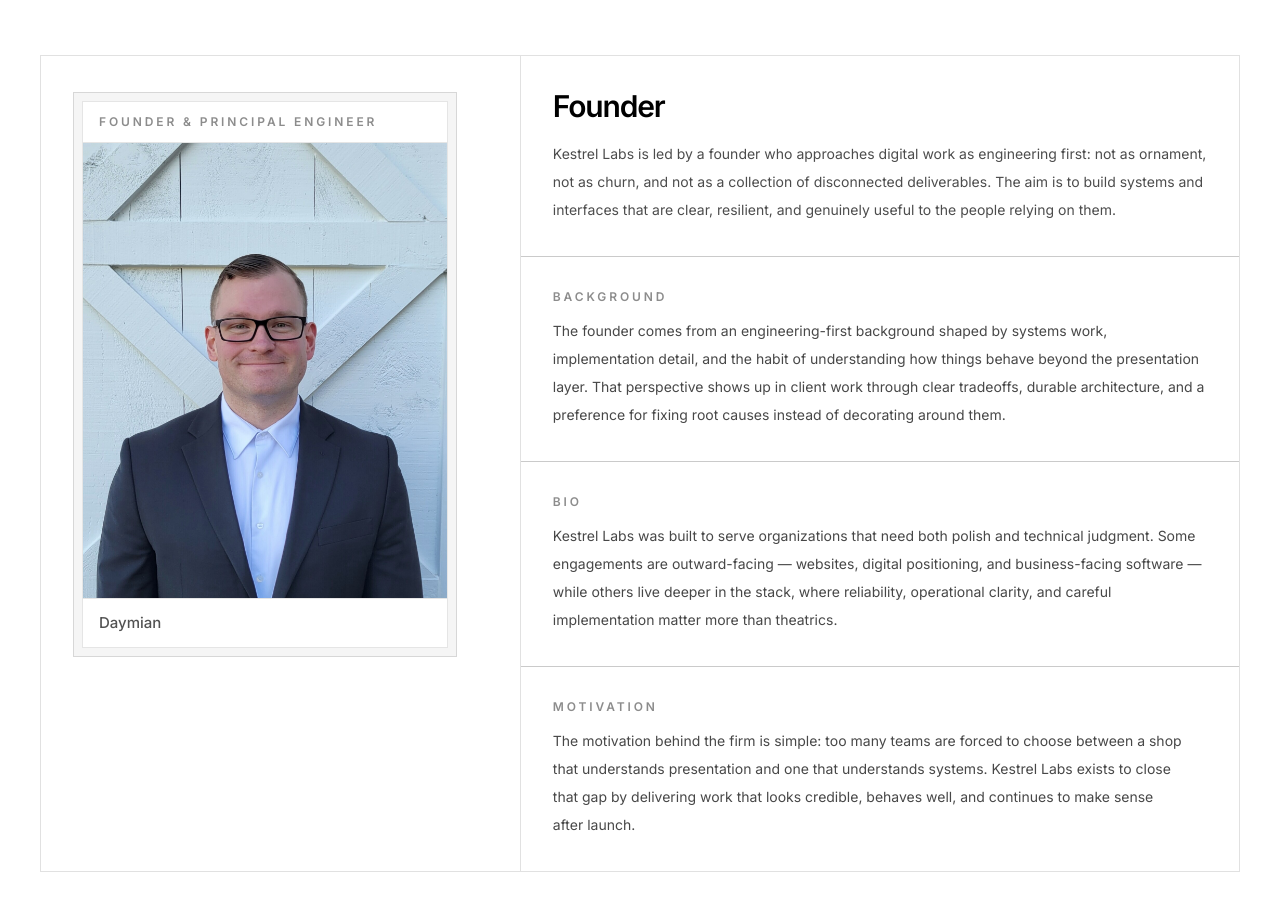
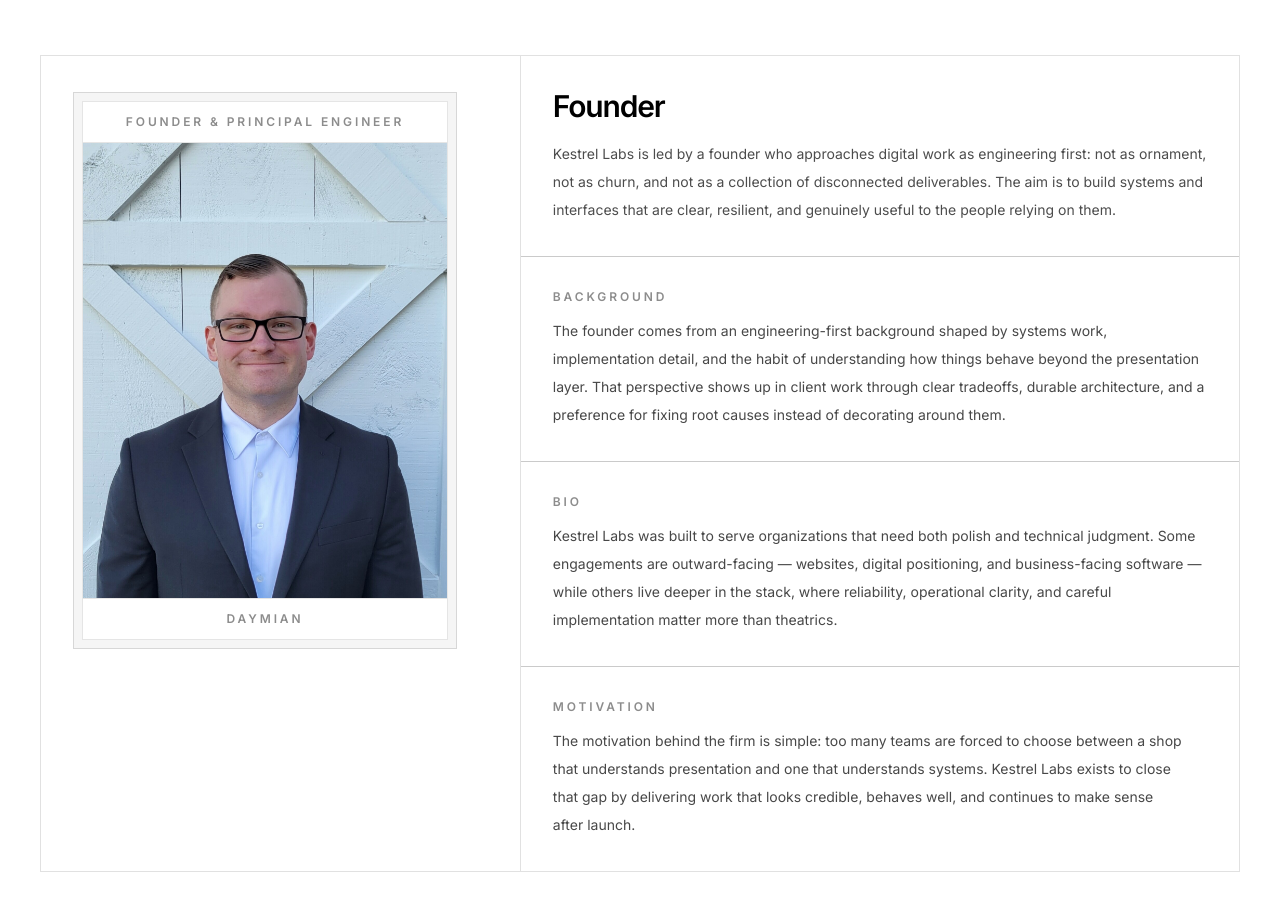
Before and after one commit to KestrelLabsHQ/Landing-Website, a Next.js app: page /about in a window 1280 px wide. Shown: the part 856-1755 px from the top of the page. Built offline with nearby package versions, Linux system fonts and the light colour scheme.

Commit message:
Center founder caption text and match styles

```diff
--- a/app/about/page.tsx
+++ b/app/about/page.tsx
@@ -55,7 +55,7 @@
           <div className="bg-white p-5 sm:p-6 md:p-8">
             <div className="mt-1 max-w-sm border border-black/12 bg-neutral-100 p-[6px] sm:p-2">
               <div className="overflow-hidden border border-black/10 bg-white">
-                <div className="border-b border-black/10 bg-white/92 px-4 py-3 backdrop-blur-sm">
+                <div className="border-b border-black/10 bg-white/92 px-4 py-3 text-center backdrop-blur-sm">
                   <p className="text-[11px] font-semibold uppercase tracking-[0.22em] text-black/45 sm:text-xs sm:tracking-[0.24em]">
                     Founder & Principal Engineer
                   </p>
@@ -68,8 +68,8 @@
                   className="h-auto w-full object-cover"
                   priority
                 />
-                <div className="border-t border-black/10 bg-white/92 px-4 py-3 backdrop-blur-sm">
-                  <p className="text-sm font-medium leading-6 text-black/68 sm:text-[15px]">
+                <div className="border-t border-black/10 bg-white/92 px-4 py-3 text-center backdrop-blur-sm">
+                  <p className="text-[11px] font-semibold uppercase tracking-[0.22em] text-black/45 sm:text-xs sm:tracking-[0.24em]">
                     Daymian
                   </p>
                 </div>
```
